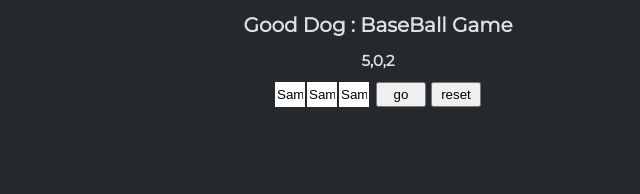
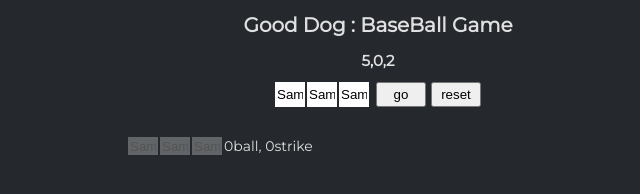
Before and after one commit to hellomac87/goodDog-practice, a website built with Parcel: page src/index.html in a window 1280 px wide. Both pictures are taken after typing "Sample", "Sample", "Sample" into the empty fields and a click on the button "go". Shown: the whole page, without its empty margins (262-902 px from the left). Built offline with nearby package versions, Linux system fonts and the light colour scheme.

Commit message:
html 추가하기

```diff
--- a/src/index.js
+++ b/src/index.js
@@ -4,9 +4,29 @@ const gameState = {
   strike: 0,
   ball: 0,
 }
+
+// *** 화면 그리는 함수
+function drawInning() {
+
+  console.log('drawInning');
+  const myInning = `
+  <li>
+    <input type="text" value="${gameState.userInput[0]}" disabled/>
+    <input type="text" value="${gameState.userInput[1]}" disabled/>
+    <input type="text" value="${gameState.userInput[2]}" disabled/>
+    <div class="result">
+      ${gameState.ball}ball, ${gameState.strike}strike
+    </div>
+  </li>
+  `
+  document.querySelector('.inning').insertAdjacentHTML('beforeend', myInning);
+}
+// *** 상태를 핸들링하는 함수
+
 // 초기화 함수
 function init() {
-  // 문제 배열 만들기
+
+  // 문제 배열 생성 : question 배열에 0 ~ 9 까지 랜덤 생성된 중복없는 숫자를 생성하여 추가한다.
   gameState.question = [];
   for (let i = 0; i < 3; i++) {
     const number = Math.floor(Math.random() * 9).toString();
@@ -16,27 +36,25 @@ function init() {
       gameState.question.push(number);
     }
   }
-  // 유저 배열 초기화하기
+
+  // 유저 입력 배열 초기화하기 : 유저 입력 배열을 초기화한다.(빈 상태로 만든다.)
   gameState.userInput = [];
-  // TODO : dom 확인용 나중에 지우자
+
+  // TODO : dom 확인용 나중에 지우자 : 테스트를 위해 html 에 뿌려준다.
   document.getElementById('question').innerHTML = `${gameState.question}`
 }
 
-// *** 화면 그리는 함수
-function drawInning() {
-  console.log('drawInning');
-}
-// *** 상태를 핸들링하는 함수
-
 // reset 버튼 눌렀을 때
 document.getElementById('btnReset').addEventListener('click', (e) => {
-  e.preventDefault();
-  document.querySelector('.input-form').reset();
+  e.preventDefault(); // 기존의 submit 이벤트를 막는다.
+  document.querySelector('.input-form').reset(); // form 엘리먼트 내, 요소들의 입력값을 초기화한다.
 });
 
 // 유저 입력 이벤트
 document.querySelectorAll('.input-users').forEach((inputUser, index) => {
+  // 각 유저 입력 input 요소에 이벤트를 input 이벤트를 추가한다.
   inputUser.addEventListener('input', (e) => {
+    // input 요소에 입력이 발생하면 다음 input 엘리먼트로 포커스한다.
     inputUser.nextElementSibling.focus();
   });
 });
@@ -51,18 +69,22 @@ document.querySelector('.input-form').addEventListener('submit', (e) => {
     gameState.userInput.push(item.value); // 사용자 입력 상태 업데이트
   });
   // 로직 확인하기
-  logic();
-  // 확인 후 유저배열 지우기
-  gameState.userInput = [];
+  isStrike();
   // 현재 상태로 화면 그리기
   drawInning();
+  // 화면 그린 후 유저배열 지우기
+  gameState.userInput = [];
+  gameState.strike = 0;
+  gameState.ball = 0;
+
 });
 
 // *** logic
 
-function logic() {
+function isStrike() {
   console.log(gameState.question);
   console.log(gameState.userInput);
+
   for (let i = 0; i < 3; i++) {
     for (let j = 0; j < 3; j++) {
       if (i === j && gameState.question[i] === gameState.userInput[j]) {
@@ -76,13 +98,8 @@ function logic() {
 
   console.log(`${gameState.strike} strike`);
   console.log(`${gameState.ball} ball`);
-  gameState.strike = 0;
-  gameState.ball = 0;
+
 }
-
-
-
-
 
 init();
 
--- a/src/index.scss
+++ b/src/index.scss
@@ -5,6 +5,7 @@ $default-font-color: #e0e0e0;
 
 *{
   box-sizing: border-box;
+  list-style: none;
 }
 html{
   font-size: 10px;
@@ -35,3 +36,23 @@ h1{
     &:focus{outline: blue;}
   }
 }
+
+.inning{
+  width:500px;
+  height: 25px;
+  margin: 0 auto;
+  padding: 30px 0;
+  li{
+    display: flex;
+    margin-bottom: 5px;
+    input{
+      width:30px;
+      border:0;
+      margin-right: 2px;
+      text-align: center;
+    }
+    .result{
+      font-size: 1.4rem;
+    }
+  }
+}
```
